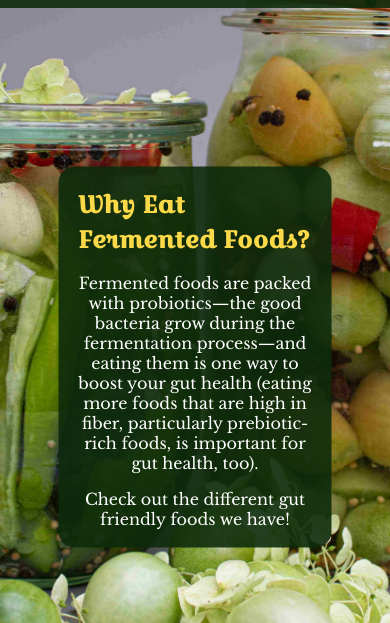
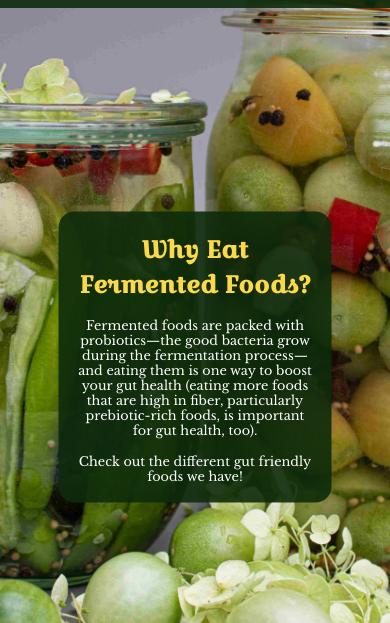
Before and after one commit to athenacats/chachu-fermented-foods, a website built with webpack: page dist/index.html in a window 390 px wide. Shown: the part 149-772 px from the top of the page. Built offline with nearby package versions, Linux system fonts and the light colour scheme.

Commit message:
Make container page mobile friendly

```diff
--- a/src/styles/_container.scss
+++ b/src/styles/_container.scss
@@ -18,6 +18,7 @@
     .aboutTitle {
       font-size: 1.5rem;
       color: $linkcolor;
+      text-align: center;
     }
     p {
       font-family: "Libre Baskerville", "Montserrat", serif, sans-serif;
@@ -26,3 +27,12 @@
 
   }
 }
+
+@media  screen and (max-width: 500px){
+  .aboutTitle {
+  font-size: 1rem;
+  }
+p {
+  font-size: 0.8rem;
+}
+  }
```
Also changed, not shown: dist/main.js.
